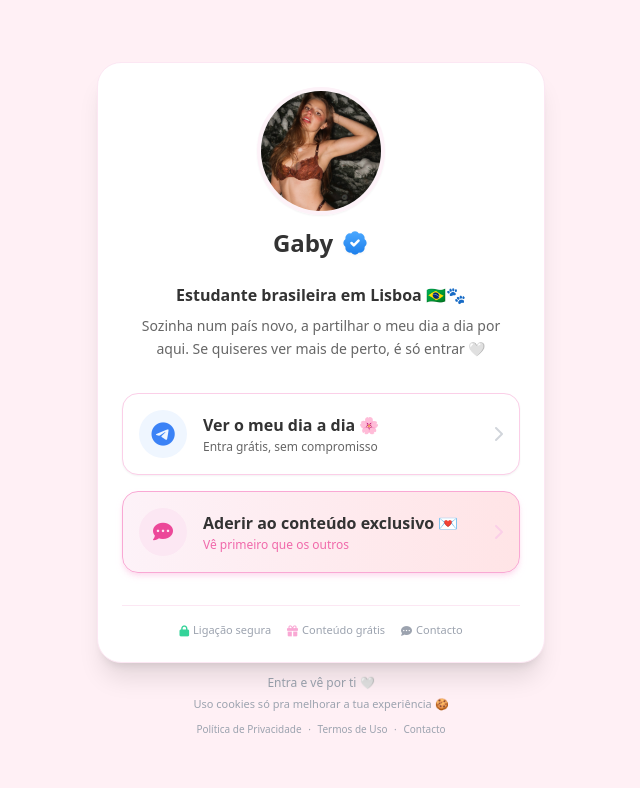
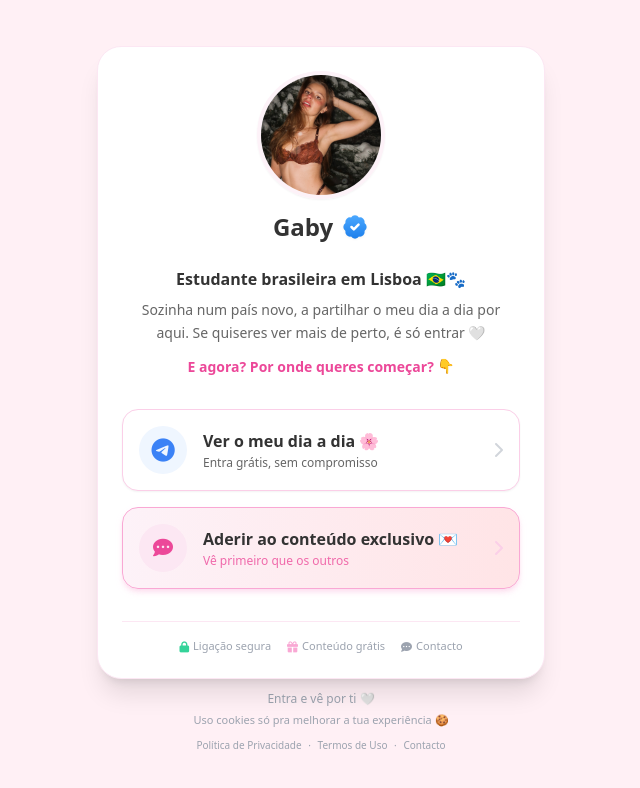
Before and after one commit to jesusleyvme-commits/GabyOficial, a website: page index.html in a window 1280 px wide. Shown: the whole page, without its empty margins (319-959 px from the left). Drawn offline with nearby package versions, Linux system fonts and the light colour scheme.

Commit message:
Atualização automática - 01/11/2026, 14:46:23

```diff
--- a/index.html
+++ b/index.html
@@ -252,6 +252,9 @@
             <p class="text-textSoft text-sm leading-relaxed">
                 Sozinha num país novo, a partilhar o meu dia a dia por aqui. Se quiseres ver mais de perto, é só entrar 🤍
             </p>
+            <p class="mt-3 text-sm font-semibold text-pink-500">
+                E agora? Por onde queres começar? <span class="inline-block animate-bounce">👇</span>
+            </p>
         </div>
 
         <!-- Botões de Ação -->
```
